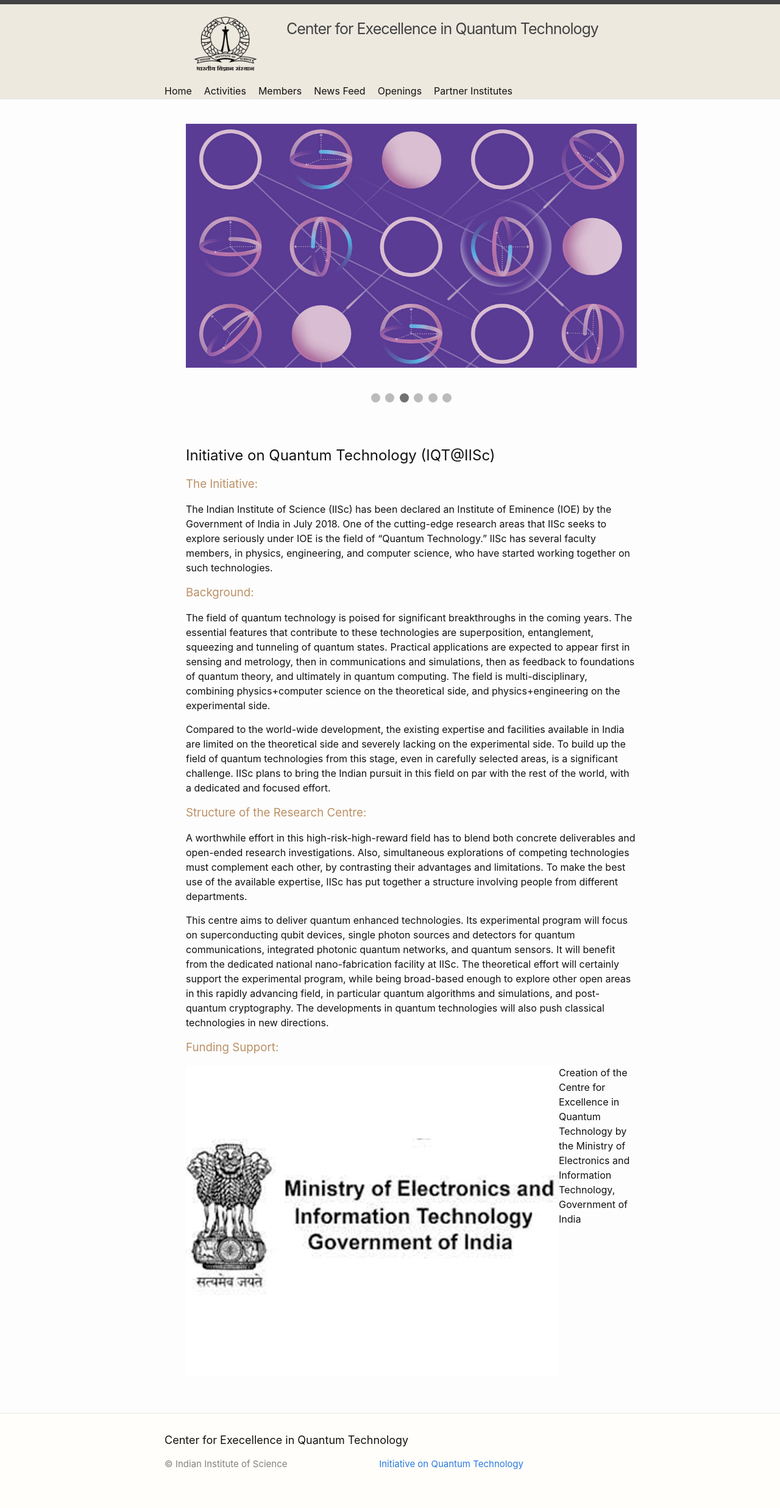
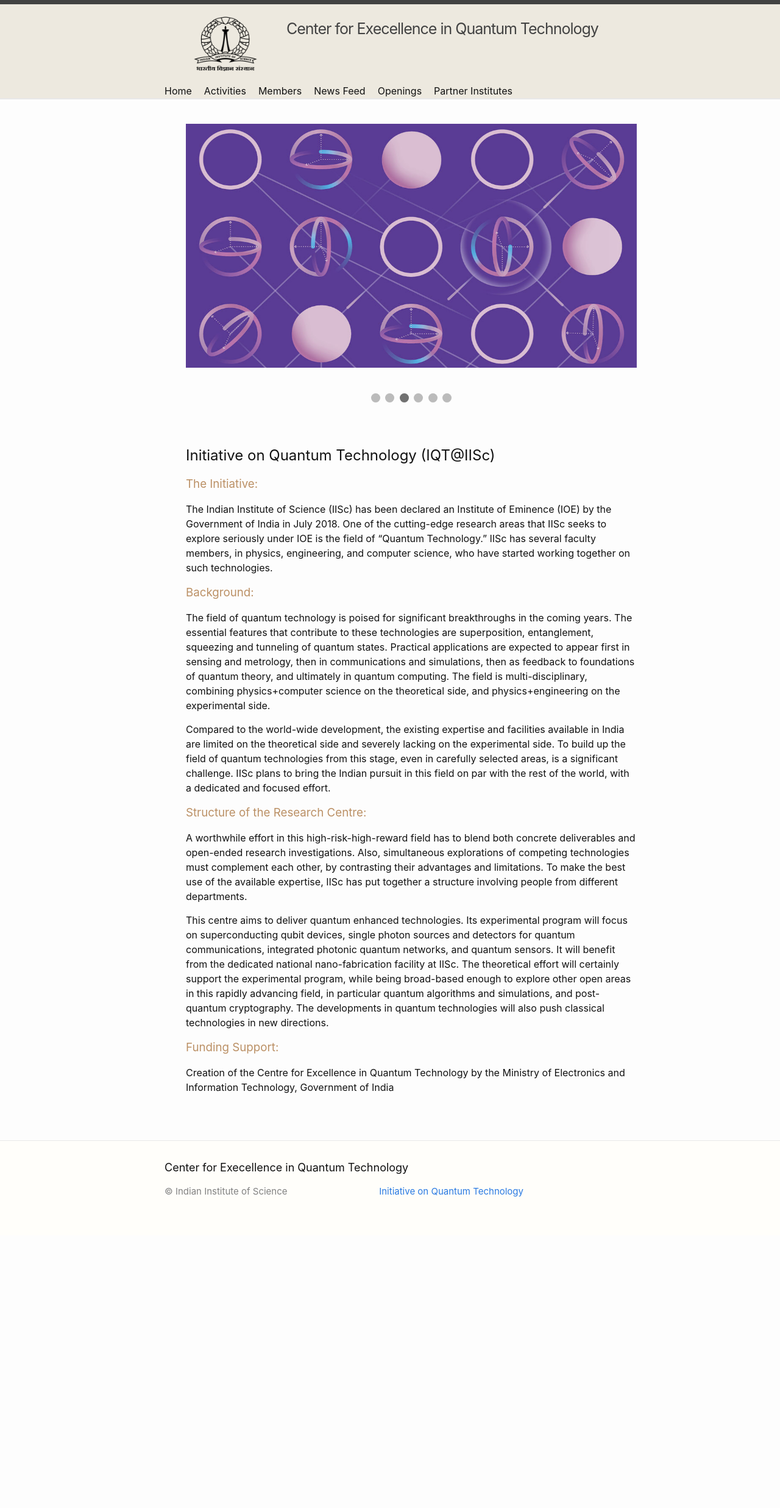
Before and after one commit to CEQT-theme/CEQT-theme.github.io, a Jekyll site: the page built from index.markdown, in a window 1280 px wide. Shown: the whole page at 61% size. Built offline with Jekyll 4.4.1, drawn with Linux system fonts in a browser that asks for light colours; after the commit the page ends 2026 px from its top, so only the background shows below that.

Commit message:
Update index.markdown

```diff
--- a/index.markdown
+++ b/index.markdown
@@ -144,6 +144,5 @@ function showSlides() {
 <p>A worthwhile effort in this high-risk-high-reward field has to blend both concrete deliverables and open-ended research investigations. Also, simultaneous explorations of competing technologies must complement each other, by contrasting their advantages and limitations. To make the best use of the available expertise, IISc has put together a structure involving people from different departments.</p>
 <p>This centre aims to deliver quantum enhanced technologies. Its experimental program will focus on superconducting qubit devices, single photon sources and detectors for quantum communications, integrated photonic quantum networks, and quantum sensors. It will benefit from the dedicated national nano-fabrication facility at IISc. The theoretical effort will certainly support the experimental program, while being broad-based enough to explore other open areas in this rapidly advancing field, in particular quantum algorithms and simulations, and post-quantum cryptography. The developments in quantum technologies will also push classical technologies in new directions.</p>
 <h3 style="color: #bb9065">Funding Support:</h3>
-<img src="/img/MIEIT.png" style="float: left">
 <p>Creation of the Centre for Excellence in Quantum Technology by the
 Ministry of Electronics and Information Technology, Government of India</p>
```
